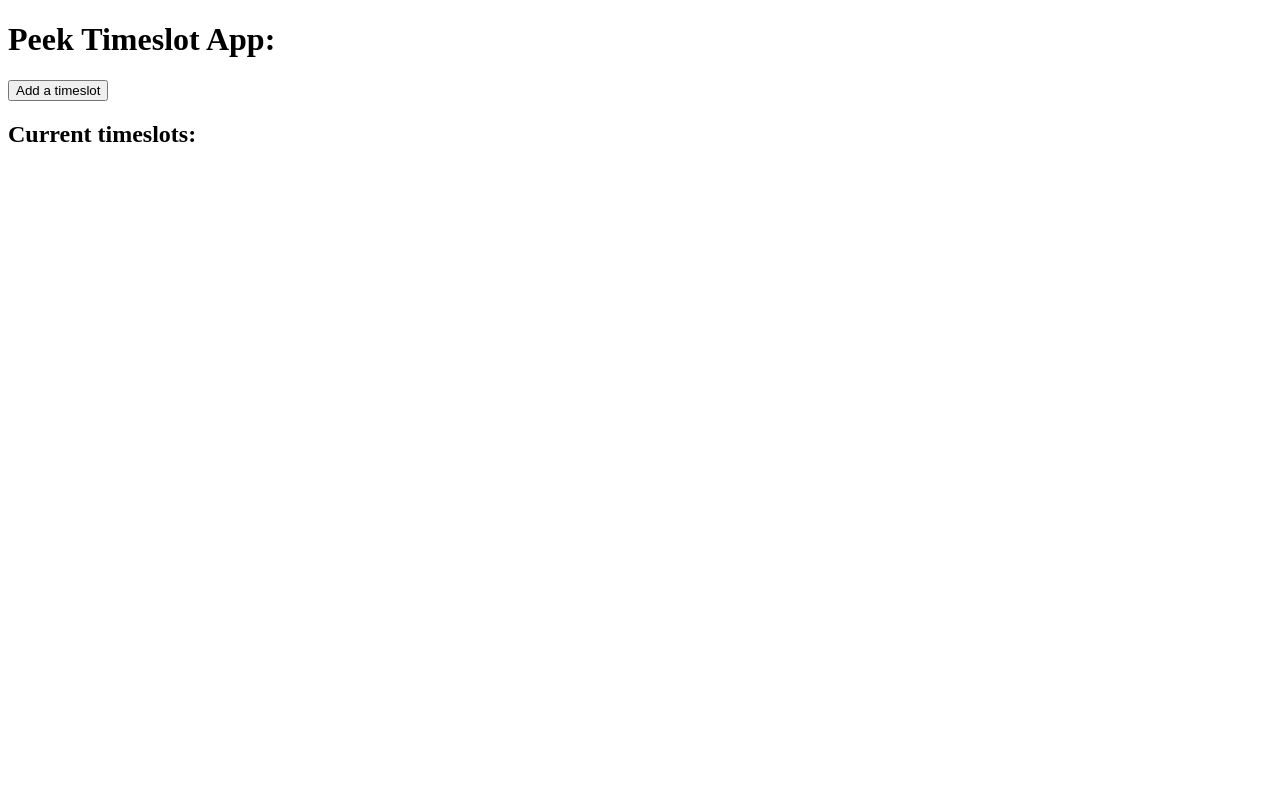
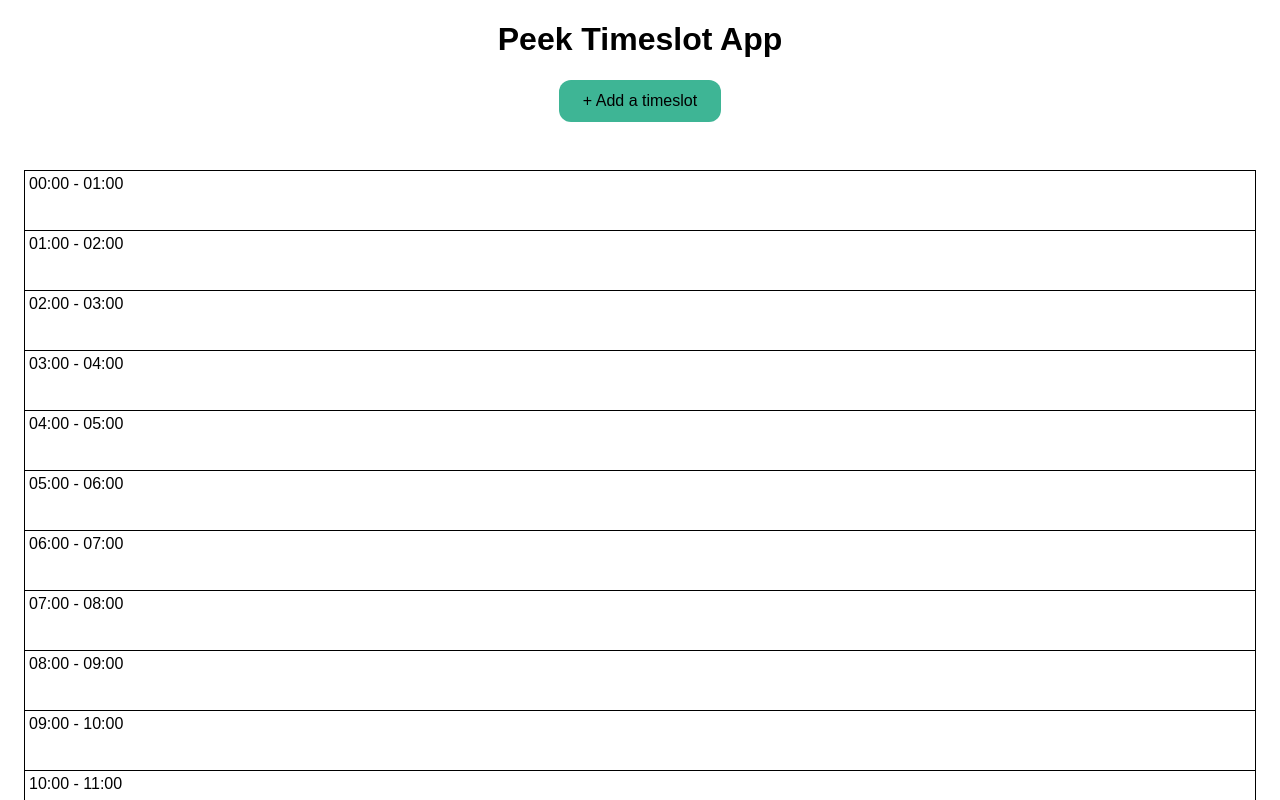
Before and after one commit to lukegabrieli/peek-timeslot-app, a React (Create React App) app: page / in a window 1280 px wide. Shown: the top 800 px of the page. Built offline with nearby package versions, Linux system fonts and the light colour scheme.

Commit message:
some basic styles

```diff
--- a/package.json
+++ b/package.json
@@ -9,11 +9,13 @@
 		"@testing-library/user-event": "^13.5.0",
 		"gh-pages": "^3.2.3",
 		"moment": "^2.29.1",
+		"normalize.css": "^8.0.1",
 		"react": "^17.0.2",
 		"react-dom": "^17.0.2",
 		"react-modal": "^3.14.4",
 		"react-redux": "^7.2.6",
 		"react-scripts": "5.0.0",
+		"styled-components": "^5.3.3",
 		"web-vitals": "^2.1.3"
 	},
 	"scripts": {
--- a/src/App.js
+++ b/src/App.js
@@ -1,27 +1,63 @@
 import React, {useState} from 'react';
+import styled, {createGlobalStyle} from 'styled-components';
+import CalendarView from './components/CalendarView';
 import TimeslotModal from './components/TimeslotModal';
-import TimeslotView from './components/TimeslotView';
+import 'normalize.css';
+
+const GlobalStyle = createGlobalStyle`
+  body {
+    font-family: sans-serif;
+  }
+`;
+
+const StyledContainer = styled.div`
+	padding: 24px;
+	padding-top: 0px;
+`;
+
+const StyledHeader = styled.h1`
+	text-align: center;
+`;
+
+const StyledButtonWrapper = styled.div`
+	display: flex;
+	justify-content: center;
+`;
+
+const StyledButton = styled.button`
+	margin: 0;
+	padding: 12px 24px;
+	background-color: #3eb595;
+	border-radius: 12px;
+	border: none;
+	cursor: pointer;
+`;
 
 function App() {
 	const [isModalOpen, setIsModalOpen] = useState(false);
 
 	return (
 		<>
-			<h1>Peek Timeslot App:</h1>
-			<button
+			<GlobalStyle />
+			<StyledContainer>
+				<StyledHeader>Peek Timeslot App</StyledHeader>
+				<StyledButtonWrapper>
+					<StyledButton
 						onClick={() => {
 							setIsModalOpen(true);
 						}}
 					>
-				Add a timeslot
-			</button>
+						+ Add a timeslot
+					</StyledButton>
+				</StyledButtonWrapper>
 				<TimeslotModal
 					isOpen={isModalOpen}
 					onClose={() => {
 						setIsModalOpen(false);
 					}}
 				/>
-			<TimeslotView />
+				<CalendarView />
+			</StyledContainer>
 		</>
 	);
 }
--- /dev/null
+++ b/src/components/CalendarView.js
@@ -0,0 +1,132 @@
+import React, {useState} from 'react';
+import styled from 'styled-components';
+import moment from 'moment';
+import {useSelector, useDispatch} from 'react-redux';
+import {hoursArray} from '../constants/hours';
+import {cancelTimeslot} from '../redux/timeslot/timeslotSlice';
+import TimeslotModal from './TimeslotModal';
+
+const StyledContainer = styled.div`
+	position: relative;
+	margin-top: 48px;
+`;
+
+const StyledCalendarHour = styled.div`
+	width: 100%;
+	border: 1px solid black;
+	border-bottom: none;
+	&:last-child {
+		border-bottom: 1px solid black;
+	}
+	min-height: 60px;
+	box-sizing: border-box;
+	padding: 4px;
+`;
+
+const StyledTimeslot = styled.div`
+	background-color: ${({isCanceled}) => (isCanceled ? 'rgba(237, 122, 77, .9)' : 'rgba(163, 205, 217, 0.9)')};
+	position: absolute;
+	left: 120px;
+	right: 12px;
+	top: ${({top}) => `${top}px`};
+	height: ${({height}) => `${height}px`};
+	padding: 4px;
+	box-sizing: border-box;
+	border-radius: 8px;
+`;
+
+const StyledTimeslotTitle = styled.p`
+	margin: 0;
+	padding: 0;
+`;
+
+const StyledTimeslotDescription = styled.p`
+	margin: 0;
+	padding: 0;
+	font-size: 14px;
+`;
+
+const StyledButton = styled.button`
+	margin: 0;
+	margin-left: 8px;
+	padding: 0;
+	background: none;
+	border: none;
+	cursor: pointer;
+	color: #506ad4;
+`;
+
+const StyledCanceledText = styled.span`
+	margin-left: 8px;
+`;
+
+function CalendarView() {
+	const dispatch = useDispatch();
+	const timeslots = useSelector((state) => state.timeslot.timeslots);
+	const [isModalOpen, setIsModalOpen] = useState(false);
+
+	return (
+		<StyledContainer>
+			<div>
+				{hoursArray.map((hour) => {
+					const formattedStartTime = moment.utc().startOf('day').add(hour.startMinutes, 'minutes').format('HH:mm');
+					const formattedEndTime = moment.utc().startOf('day').add(hour.endMinutes, 'minutes').format('HH:mm');
+
+					return (
+						<StyledCalendarHour key={hour.startMinutes}>
+							{formattedStartTime} - {formattedEndTime}
+						</StyledCalendarHour>
+					);
+				})}
+			</div>
+			{timeslots.map((timeslot) => {
+				const {id, activityName, startTime, endTime, numMaxGuests, isCanceled} = timeslot;
+				const startTimeAsMinutes = moment.duration(startTime).asMinutes();
+				const endTimeAsMinutes = moment.duration(endTime).asMinutes();
+				return (
+					<React.Fragment key={id}>
+						<StyledTimeslot
+							top={startTimeAsMinutes}
+							height={endTimeAsMinutes - startTimeAsMinutes}
+							isCanceled={isCanceled}
+						>
+							<StyledTimeslotTitle>
+								{activityName} ({startTime} - {endTime})
+								{!isCanceled ? (
+									<>
+										<StyledButton
+											onClick={() => {
+												dispatch(cancelTimeslot(id));
+											}}
+										>
+											Cancel
+										</StyledButton>
+										<StyledButton
+											onClick={() => {
+												setIsModalOpen(true);
+											}}
+										>
+											Edit
+										</StyledButton>
+									</>
+								) : (
+									<StyledCanceledText>(Canceled)</StyledCanceledText>
+								)}
+							</StyledTimeslotTitle>
+							<StyledTimeslotDescription>Maximum guests: {numMaxGuests}</StyledTimeslotDescription>
+						</StyledTimeslot>
+						<TimeslotModal
+							isOpen={isModalOpen}
+							onClose={() => {
+								setIsModalOpen(false);
+							}}
+							timeslot={timeslot}
+						/>
+					</React.Fragment>
+				);
+			})}
+		</StyledContainer>
+	);
+}
+
+export default CalendarView;
--- a/src/components/TimeslotModal.js
+++ b/src/components/TimeslotModal.js
@@ -87,7 +87,7 @@ function TimeslotModal({isOpen = false, onClose, timeslot}) {
 				startTime: startTime,
 				endTime: endTime,
 				numMaxGuests: numMaxGuests,
-				isCancelled: false,
+				isCanceled: false,
 			};
 
 			// dispatch
--- a/src/components/TimeslotView.js
+++ /dev/null
@@ -1,72 +0,0 @@
-import React, {useState} from 'react';
-import {useSelector, useDispatch} from 'react-redux';
-import {cancelTimeslot} from '../redux/timeslot/timeslotSlice';
-import TimeslotModal from './TimeslotModal';
-
-function TimeslotView() {
-	const timeslots = useSelector((state) => state.timeslot.timeslots);
-
-	return (
-		<>
-			<h2>Current timeslots:</h2>
-			{timeslots && timeslots.length > 0 ? (
-				<ul>
-					{timeslots.map((timeslot) => (
-						<Timeslot key={timeslot.id} timeslot={timeslot} />
-					))}
-				</ul>
-			) : null}
-		</>
-	);
-}
-
-export default TimeslotView;
-
-function Timeslot({timeslot}) {
-	const dispatch = useDispatch();
-	const {id, activityName, date, startTime, endTime, numMaxGuests, isCancelled} = timeslot;
-	const [isModalOpen, setIsModalOpen] = useState(false);
-
-	return (
-		<>
-			<li>
-				<p>
-					<span>Activity name: {activityName} </span>
-					{!isCancelled ? (
-						<>
-							<button
-								onClick={() => {
-									dispatch(cancelTimeslot(id));
-								}}
-							>
-								Cancel
-							</button>
-							<button
-								onClick={() => {
-									setIsModalOpen(true);
-								}}
-							>
-								Edit
-							</button>
-						</>
-					) : (
-						<span>(CANCELED)</span>
-					)}
-				</p>
-				<ul>
-					<li key='date'>Date: {date}</li>
-					<li key='startTime'>Start time: {startTime}</li>
-					<li key='endTime'>End time: {endTime}</li>
-					<li key='numMaxGuests'>Number of maximum guests: {numMaxGuests}</li>
-				</ul>
-			</li>
-			<TimeslotModal
-				isOpen={isModalOpen}
-				onClose={() => {
-					setIsModalOpen(false);
-				}}
-				timeslot={timeslot}
-			/>
-		</>
-	);
-}
--- /dev/null
+++ b/src/constants/hours.js
@@ -0,0 +1,8 @@
+const initialHoursArray = Array.from(Array(24).keys());
+
+export const hoursArray = initialHoursArray.map((hour) => {
+	return {
+		startMinutes: hour * 60,
+		endMinutes: (hour + 1) * 60,
+	};
+});
--- a/src/redux/timeslot/timeslotSlice.js
+++ b/src/redux/timeslot/timeslotSlice.js
@@ -17,7 +17,7 @@ export const timeslotSlice = createSlice({
 						? timeslot
 						: {
 								...timeslot,
-								isCancelled: true,
+								isCanceled: true,
 						  };
 				}),
 			};
```
Also changed, not shown: 1 other file (tests, documents, lock files or other folders). Lines whose indentation alone changed are shown as unchanged.
